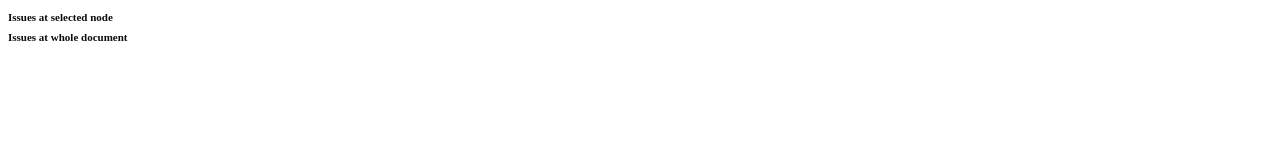
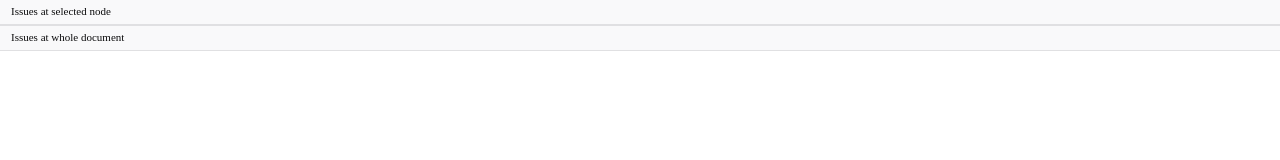
Before and after one commit to dadaa/compat-sidebar-pane, a browser extension: page extension/sidebar-pane.html in a window 1280 px wide. Drawn offline with Linux system fonts and the light colour scheme.

Commit message:
Change header design a bit

```diff
--- a/extension/sidebar-pane.html
+++ b/extension/sidebar-pane.html
@@ -3,6 +3,11 @@
   <head>
     <meta charset="utf-8">
     <style>
+    html, body {
+      margin: 0;
+      padding: 0;
+    }
+
     body {
       font-size: 11px;
       font-weight: 400;
@@ -11,7 +16,14 @@
 
     header {
       color: #0c0c0d;
-      font-weight: 800;
+      background-color: #f9f9fa;
+      border-bottom: 1px solid #e0e0e2;
+      padding-block: 2px;
+      padding-inline-start: 1em;
+    }
+
+    header:not(:first-child) {
+      border-top: 1px solid #e0e0e2;
     }
 
     li {
```
